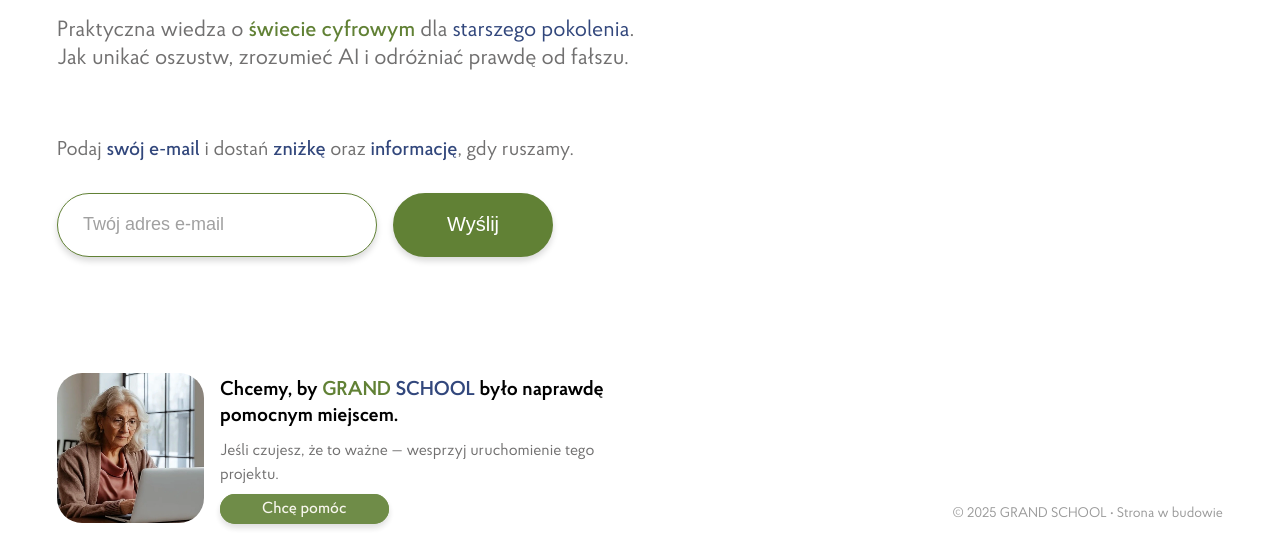
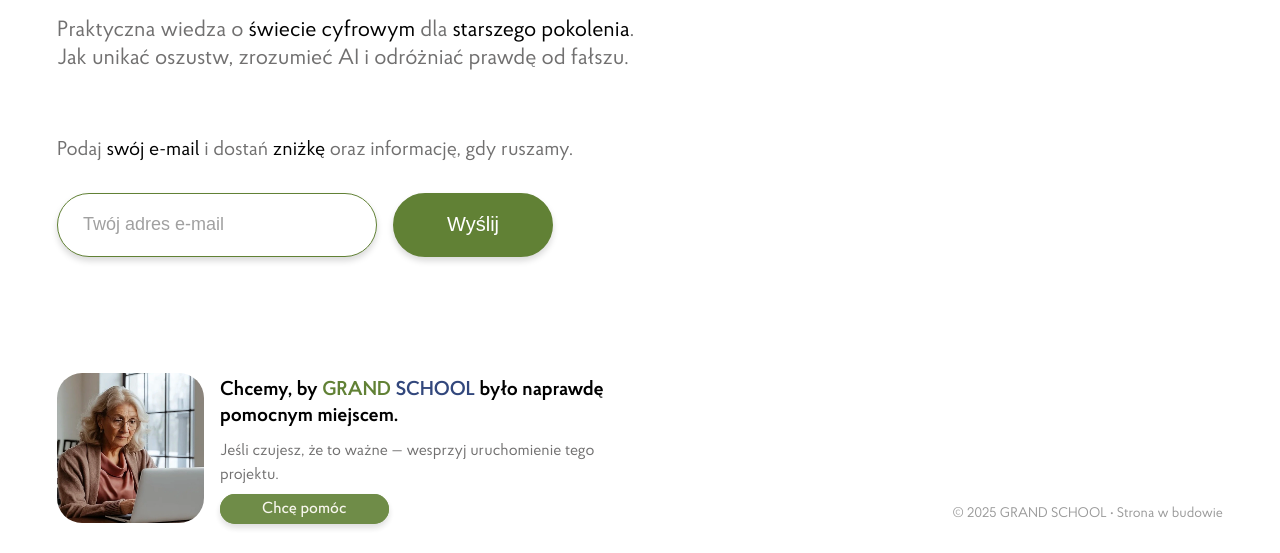
Before and after one commit to EugeneKuhot/commingsoon, a plain HTML site: page index.html in a window 1280 px wide. Shown: the part 247-800 px from the top of the page. Drawn offline with Linux system fonts and the light colour scheme; files whose address does not match are found by name.

Commit message:
highlight fixes

```diff
--- a/index.html
+++ b/index.html
@@ -167,12 +167,12 @@
             – już wkrótce.
         </h1>
         <p class="hero-subtitle fadeIn">
-            Praktyczna wiedza o <span class="highlightGreen">świecie cyfrowym</span> dla <span class="highlightBlue">starszego pokolenia</span>.<br/>
+            Praktyczna wiedza o <span class="highlighBlack">świecie cyfrowym</span> dla <span class="highlighBlack">starszego pokolenia</span>.<br/>
             Jak unikać oszustw, zrozumieć AI i odróżniać prawdę od fałszu.
         </p>
         <p class="hero-description fadeIn">
-            Podaj <span class="highlightBlue">swój e-mail</span> i dostań <span class="highlightBlue">zniżkę</span> oraz
-            <span class="highlightBlue">informację</span>, gdy ruszamy.
+            Podaj <span class="highlighBlack">swój e-mail</span> i dostań <span class="highlighBlack">zniżkę</span> oraz
+            <span class="">informację</span>, gdy ruszamy.
         </p>
 
         <form id="newsletterForm" class="newsletter fadeInUp" action="https://formspree.io/f/xyzjbyoq" method="POST">
--- a/style.css
+++ b/style.css
@@ -114,6 +114,10 @@ body {
 
 .highlightBlue {
   color: #32477c;
+}
+
+.highlighBlack {
+  color: #000;
 }
 
 .hero-subtitle {
```
